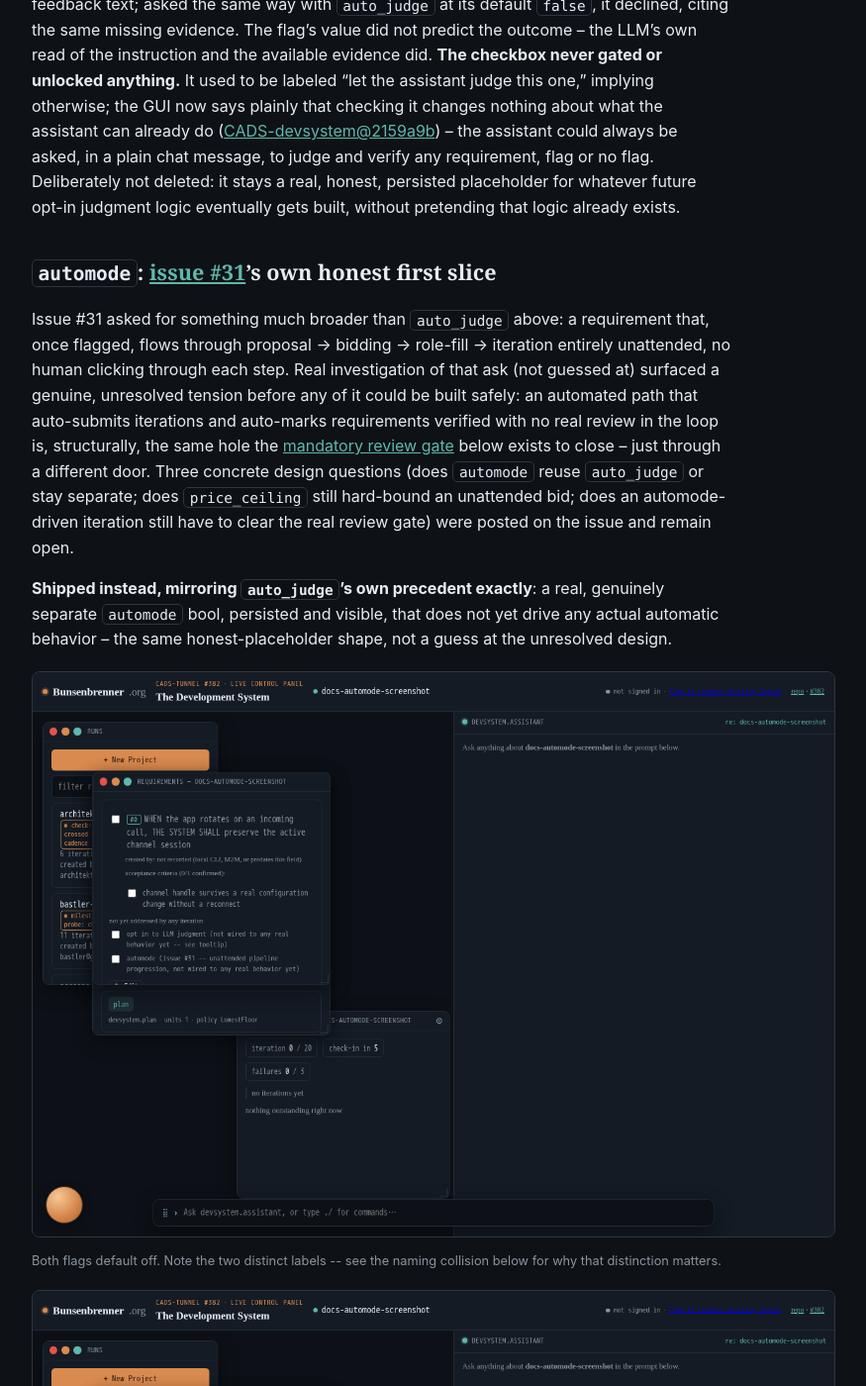
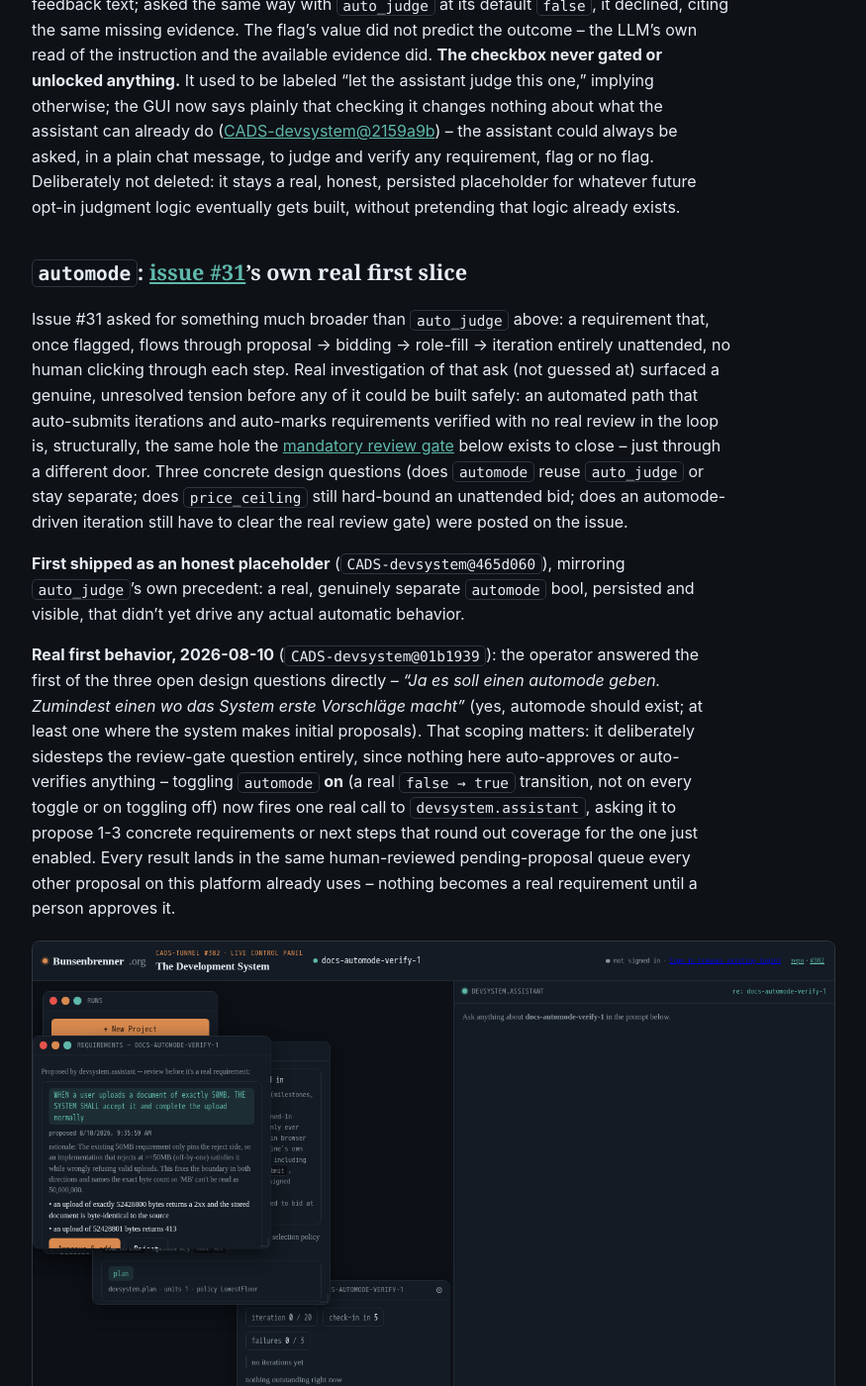
Before and after one commit to scimbe/CADS-devsystem-docs, a Jekyll site: the page built from _explanation/requirements-and-automode.md, in a window 1280 px wide and 1400 px high, scrolled down 4230 px. Shown: the whole window at 99% size, without its empty margins (322-1197 px from the left). Built offline with Jekyll 4.4.1, drawn with Linux system fonts in a browser that asks for light colours; some of the changed text lies outside the part shown.

Commit message:
explanation: correct stale automode claim -- real first behavior shipped and verified
The "does not yet drive any actual automatic behavior" line went stale the moment
CADS-devsystem@01b1939 shipped: toggling automode on now fires a real
devsystem.assistant call proposing initial coverage-rounding requirements/next
steps, landing in the existing human-reviewed proposal queue. Live-verified
against a freshly-redeployed container (found and fixed a real, separate gap
along the way: production was still running a stale build from before this and
several other features landed) -- real screenshot shows two genuinely distinct,
concrete proposals (an off-by-one boundary case and a Content-Length-spoofing
security variant) generated from one real toggle, not staged content.

Co-Authored-By: Claude Sonnet 5 <noreply@anthropic.com>
Claude-Session: https://claude.ai/code/session_018FkngvdKnmVcAT84EZe7Ur

```diff
--- a/_explanation/requirements-and-automode.md
+++ b/_explanation/requirements-and-automode.md
@@ -138,7 +138,7 @@ could always be asked, in a plain chat message, to judge and verify any requirem
 flag. Deliberately not deleted: it stays a real, honest, persisted placeholder for whatever future
 opt-in judgment logic eventually gets built, without pretending that logic already exists.
 
-## `automode`: [issue #31](https://github.com/scimbe/CADS-devsystem/issues/31)'s own honest first slice
+## `automode`: [issue #31](https://github.com/scimbe/CADS-devsystem/issues/31)'s own real first slice
 
 Issue #31 asked for something much broader than `auto_judge` above: a requirement that, once
 flagged, flows through proposal → bidding → role-fill → iteration entirely unattended, no human
@@ -148,11 +148,35 @@ iterations and auto-marks requirements verified with no real review in the loop
 the same hole the [mandatory review gate](#the-real-mandatory-review-gate) below exists to close --
 just through a different door. Three concrete design questions (does `automode` reuse `auto_judge`
 or stay separate; does `price_ceiling` still hard-bound an unattended bid; does an automode-driven
-iteration still have to clear the real review gate) were posted on the issue and remain open.
+iteration still have to clear the real review gate) were posted on the issue.
 
-**Shipped instead, mirroring `auto_judge`'s own precedent exactly**: a real, genuinely separate
-`automode` bool, persisted and visible, that does not yet drive any actual automatic behavior --
-the same honest-placeholder shape, not a guess at the unresolved design.
+**First shipped as an honest placeholder** (`CADS-devsystem@465d060`), mirroring `auto_judge`'s
+own precedent: a real, genuinely separate `automode` bool, persisted and visible, that didn't yet
+drive any actual automatic behavior.
+
+**Real first behavior, 2026-08-10** (`CADS-devsystem@01b1939`): the operator answered the first of
+the three open design questions directly -- *"Ja es soll einen automode geben. Zumindest einen wo
+das System erste Vorschläge macht"* (yes, automode should exist; at least one where the system
+makes initial proposals). That scoping matters: it deliberately sidesteps the review-gate
+question entirely, since nothing here auto-approves or auto-verifies anything -- toggling
+`automode` **on** (a real `false → true` transition, not on every toggle or on toggling off) now
+fires one real call to `devsystem.assistant`, asking it to propose 1-3 concrete requirements or
+next steps that round out coverage for the one just enabled. Every result lands in the same
+human-reviewed pending-proposal queue every other proposal on this platform already uses --
+nothing becomes a real requirement until a person approves it.
+
+<figure>
+<img src="{{ '/assets/img/howto-requirements-automode/16-real-proposal-after-toggle.png' | relative_url }}" alt="The Requirements panel showing a real pending proposal, 'Proposed by devsystem.assistant -- review before it's a real requirement', with the statement 'WHEN a user uploads a document of exactly 50MB, THE SYSTEM SHALL accept it and complete the upload normally', a real rationale about an off-by-one boundary, two acceptance criteria, and Approve/Reject buttons">
+<figcaption>A real proposal from a real toggle: two genuinely distinct, concrete follow-ons landed here for a "reject uploads over 50MB" requirement -- this boundary case, and a separate Content-Length-spoofing security variant -- not generic filler.</figcaption>
+</figure>
+
+**Still genuinely bounded, not the full ask**: this is one real slice, not the whole issue.
+Question 2 (does `price_ceiling` still hard-bound an unattended bid) and the entire
+proposal → bidding → role-fill → iteration chain past this first step remain open and
+unattempted -- `automode` today makes an initial proposal once, then does nothing further on its
+own. If no assistant bridge is configured on a deployment, or the bridge call itself fails, the
+toggle still succeeds and the flag still persists -- the proposal attempt is additive, never a
+precondition.
 
 <figure>
 <img src="{{ '/assets/img/howto-requirements-automode/14-automode-checkboxes-default.png' | relative_url }}" alt="A requirement card in the Requirements panel showing two unchecked checkboxes: 'opt in to LLM judgment (not wired to any real behavior yet -- see tooltip)' and 'automode (issue #31 -- unattended pipeline progression, not wired to any real behavior yet)'">
```
Also changed, not shown: assets/img/howto-requirements-automode/16-real-proposal-after-toggle.png (added).
